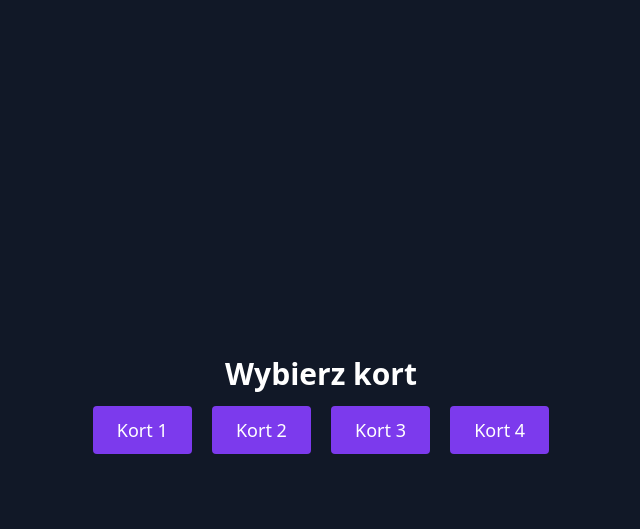
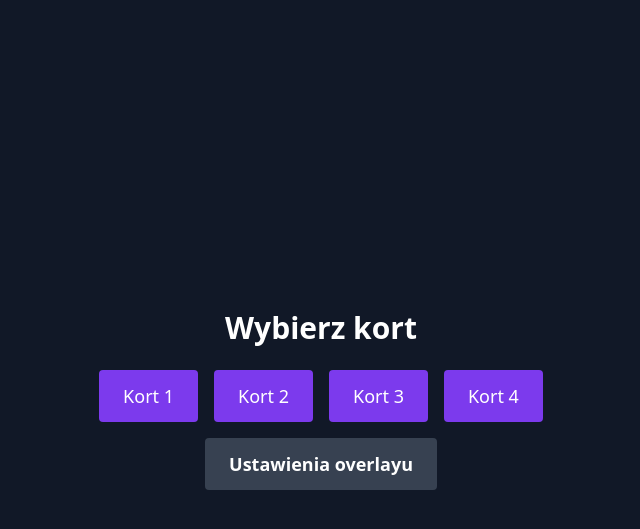
Before and after one commit to suchokrates1/wyniki-tenis, a Flask app: page / in a window 1280 px wide. Shown: the top 529 px of the page, without its empty margins (319-959 px from the left). Run offline with Flask 3, Linux system fonts and the light colour scheme.

Commit message:
Add settings link to index page

```diff
--- a/templates/index.html
+++ b/templates/index.html
@@ -8,10 +8,13 @@
 <body class="bg-gray-900 text-white flex items-center justify-center min-h-screen">
   <div class="text-center space-y-6">
     <h1 class="text-3xl font-bold">Wybierz kort</h1>
-    <div class="space-x-4">
-      {% for i, link in links.items() %}
-      <a href="{{ link.control }}" class="px-6 py-3 bg-purple-600 hover:bg-purple-500 rounded text-white text-lg">Kort {{ i }}</a>
-      {% endfor %}
+    <div class="space-y-4">
+      <div class="flex flex-wrap justify-center gap-4">
+        {% for i, link in links.items() %}
+        <a href="{{ link.control }}" class="px-6 py-3 bg-purple-600 hover:bg-purple-500 rounded text-white text-lg">Kort {{ i }}</a>
+        {% endfor %}
+      </div>
+      <a href="{{ url_for('config') }}" class="inline-block px-6 py-3 bg-gray-700 hover:bg-gray-600 rounded text-white text-lg font-semibold">Ustawienia overlayu</a>
     </div>
   </div>
 </body>
```
